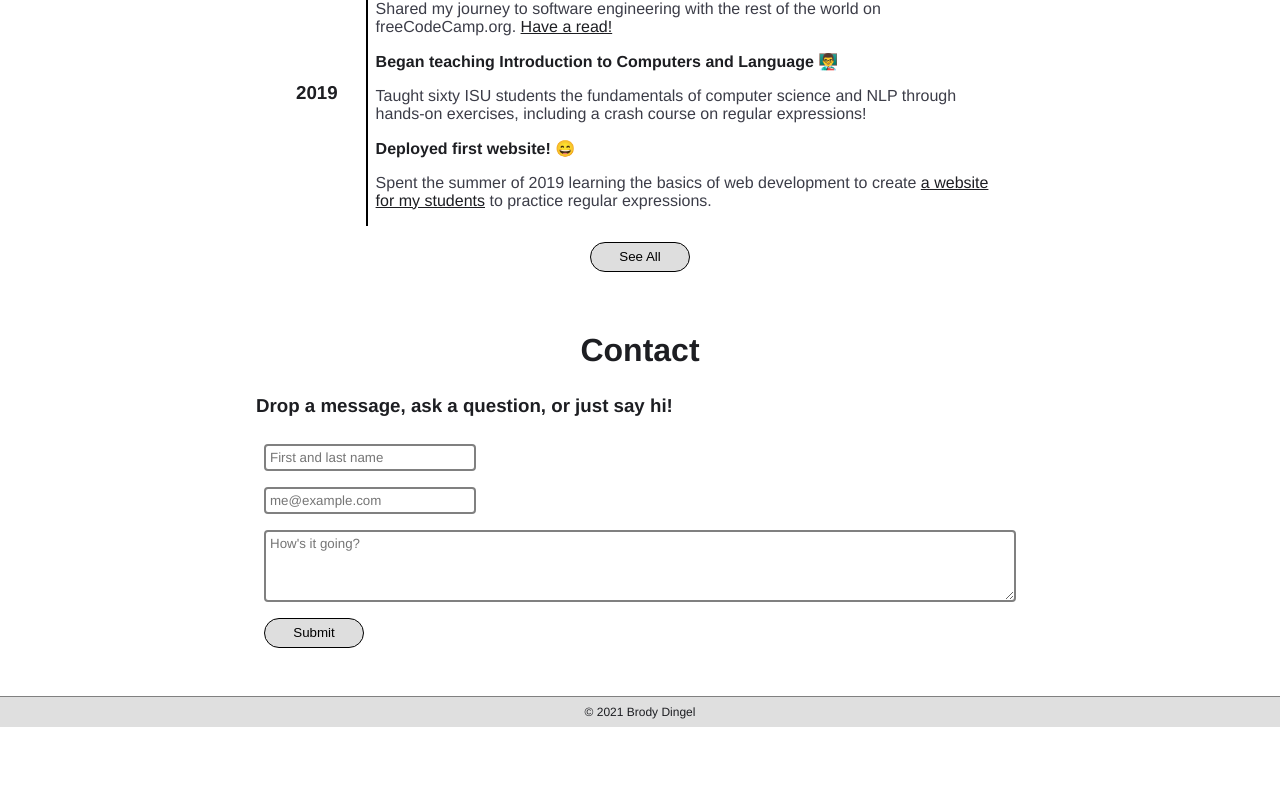
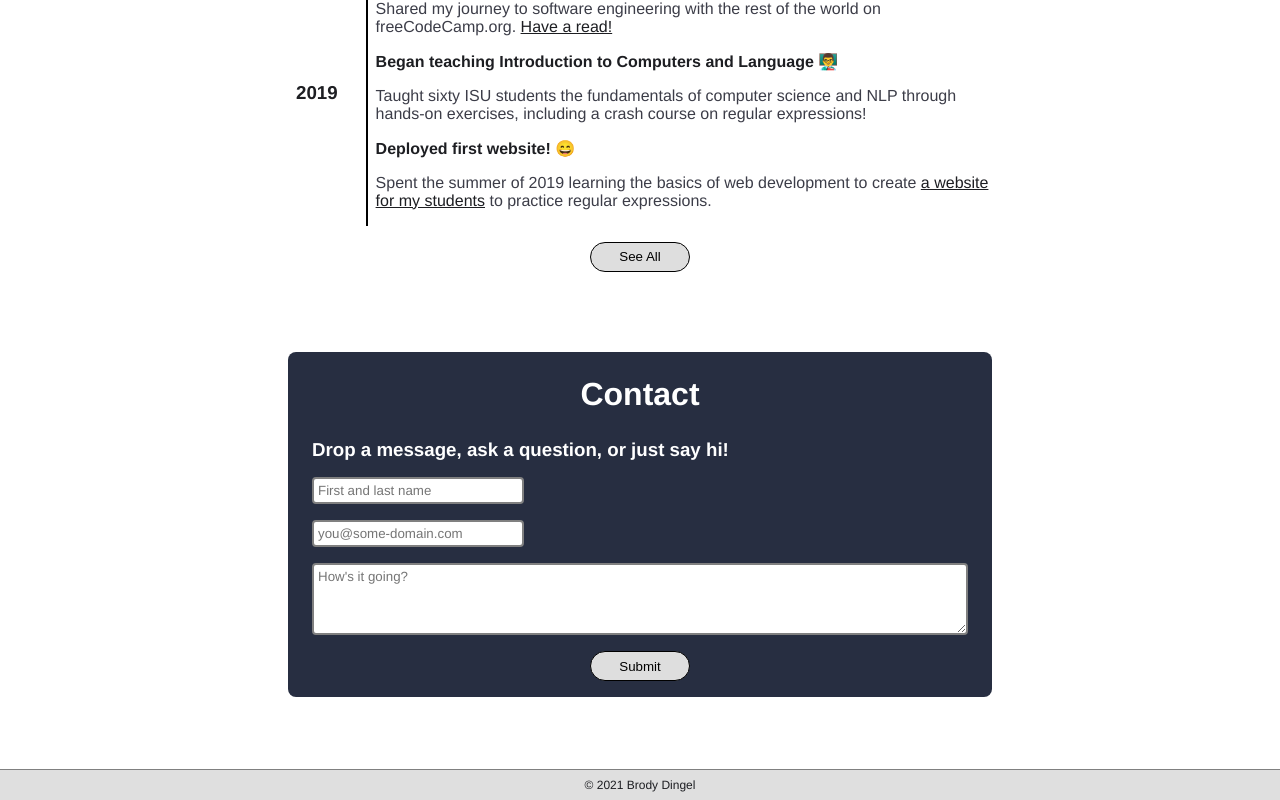
Before and after one commit to brodyd795/personal-site, a Next.js app: page / in a window 1280 px wide. Shown: the part 1692-2492 px from the top of the page. Before the commit the page ends 2419 px from the top, so only its background shows below. Built offline with nearby package versions, Linux system fonts and the light colour scheme.

Commit message:
Contact form container styles

```diff
--- a/components/contact.tsx
+++ b/components/contact.tsx
@@ -2,10 +2,16 @@ import React, {FC, useState} from 'react';
 import styled from 'styled-components';
 import {Formik, Field, Form} from 'formik';
 
-import {StyledH2} from './styles';
+import {StyledH2 as H2} from './styles';
 import {FieldValues} from '../types/shared-types';
 
-const StyledContactContainer = styled.div``;
+const StyledContactContainer = styled.div`
+	background-color: #272e41;
+	color: white;
+	border-radius: 8px;
+	margin: 80px 32px 32px;
+	padding: 16px;
+`;
 
 const StyledForm = styled(Form)`
 	display: flex;
@@ -25,7 +31,6 @@ const StyledField = styled(Field)`
 
 const StyledInput = styled(StyledField)`
 	width: 200px;
-	/* height: 20px; */
 `;
 
 interface IStyledAlertProps {
@@ -45,12 +50,19 @@ const StyledSuccessWord = styled.span`
 	margin: 0 6px;
 `;
 
-const StyledH3 = styled.h3``;
+const StyledH3 = styled.h3`
+	margin: 8px;
+`;
+
+const StyledH2 = styled(H2)`
+	margin-top: 8px;
+	color: white;
+`;
 
 const StyledSubmitButton = styled.button`
 	width: 100px;
 	height: 30px;
-	margin: 8px;
+	margin: 8px auto auto;
 	background-color: #dedede;
 	border: 1px solid black;
 	border-radius: 20px;
@@ -151,7 +163,7 @@ export const Contact: FC = () => {
 					<StyledInput
 						name='email'
 						type='email'
-						placeholder='me@example.com'
+						placeholder='you@some-domain.com'
 						aria-label='email'
 						required
 					/>
```
